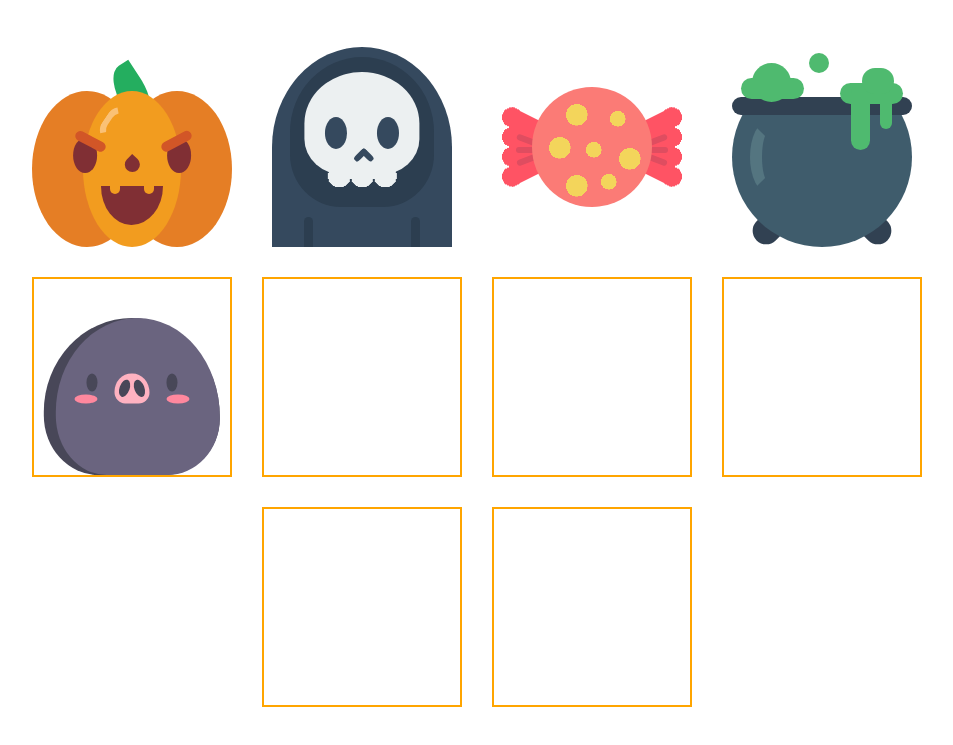
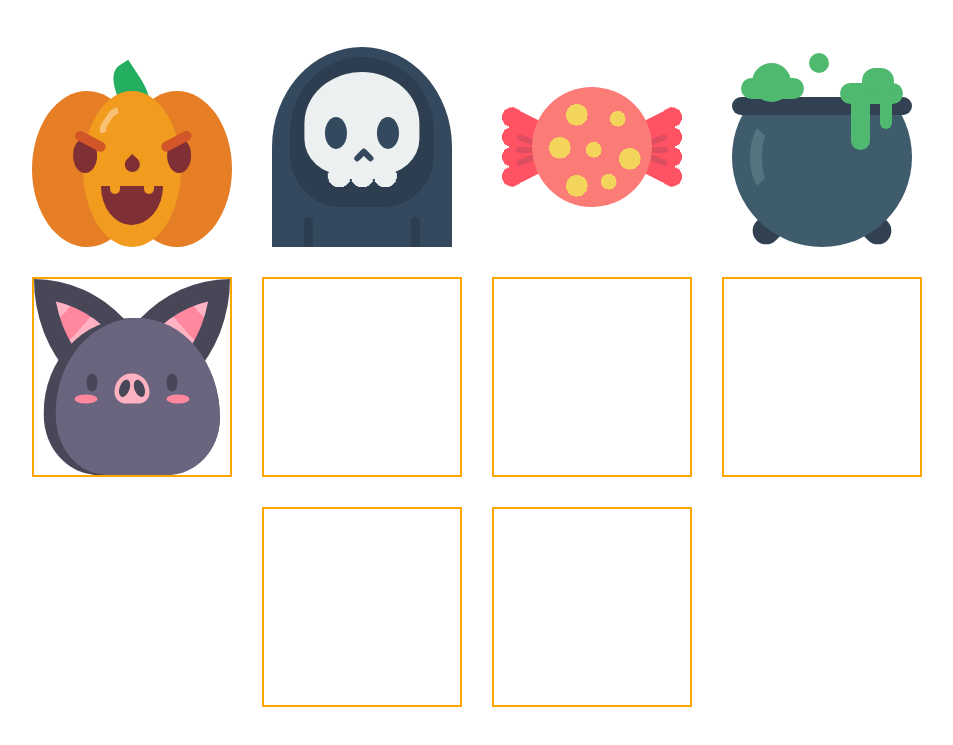
Before and after one commit to nat-davydova/halloween-icons, a website built with Vite: page index.html in a window 1280 px wide. Shown: the part 173-918 px from the top of the page, without its empty margins (163-1116 px from the left). Built offline with nearby package versions, Linux system fonts and the light colour scheme.

Commit message:
bat: add ears

```diff
--- a/index.html
+++ b/index.html
@@ -88,6 +88,7 @@
 
       <!-- BAT ICON-->
       <div class="bat icon icon--bordered">
+        <div class="bat__ears"></div>
         <div class="bat__head">
           <div class="bat__face">
             <div class="bat__eyes-and-nose">
--- a/style.css
+++ b/style.css
@@ -776,8 +776,53 @@ body a {
     --bat-nose-color: #FFB2C1;
     --bat-nostrils-color: #484758;
     --bat-cheecks-color: #FF889E;
+    --bat-ears-color--light: #FFB2C1;
+    --bat-ears-color--dark: #FF889E;
 
     position: relative;
+}
+
+.bat__ears {
+    position: absolute;
+    width: 100%;
+    height: 50%;
+}
+
+.bat__ears:before,
+.bat__ears:after {
+    position: absolute;
+    top: 0;
+    display: block;
+    width: 45%;
+    height: 100%;
+    content: '';
+    border: 20px solid var(--bat-head-shadow-color);
+}
+
+.bat__ears:before {
+    left: 0;
+    background-image: linear-gradient(
+            to right bottom,
+            var(--bat-ears-color--light) 0,
+            var(--bat-ears-color--light) 13%,
+            var(--bat-ears-color--dark) 13%,
+            var(--bat-ears-color--dark) 30%,
+            var(--bat-ears-color--light) 30%
+    );
+    border-radius: 0% 100% 0% 100% / 0% 100% 0% 100%;
+}
+
+.bat__ears:after {
+    right: 0;
+    border-radius: 100% 0% 100% 0% / 100% 0% 100% 0% ;
+    background-image: linear-gradient(
+            to left bottom,
+            var(--bat-ears-color--light) 0,
+            var(--bat-ears-color--light) 13%,
+            var(--bat-ears-color--dark) 13%,
+            var(--bat-ears-color--dark) 30%,
+            var(--bat-ears-color--light) 30%
+    );
 }
 
 .bat__head {
@@ -789,6 +834,7 @@ body a {
     transform: translateX(-50%);
     background-color: var(--bat-head-shadow-color);
     border-radius: 50% 50% 32% 31% / 60% 63% 36% 38%;
+    z-index: 3;
 }
 
 .bat__head:before {
```
